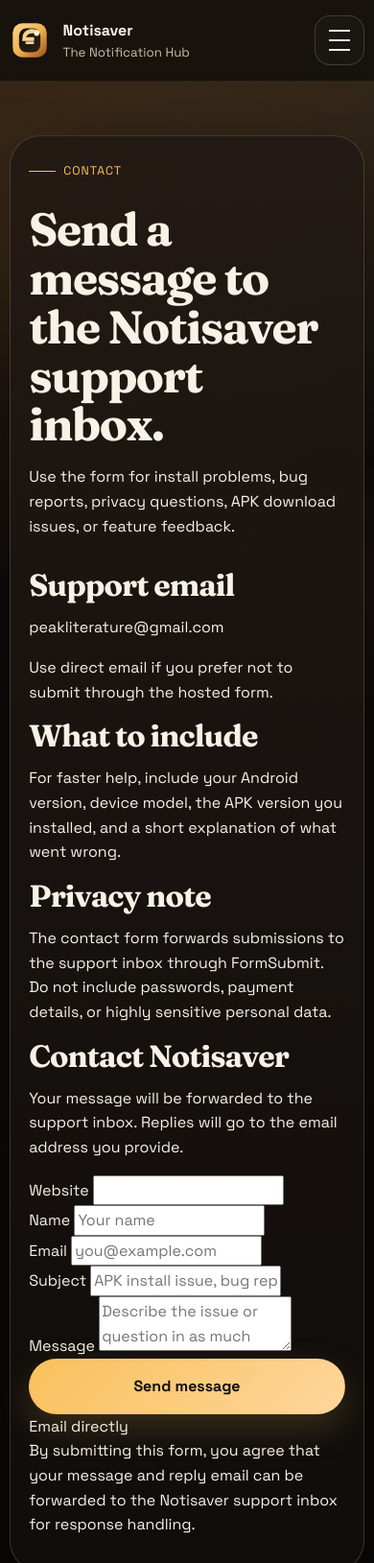
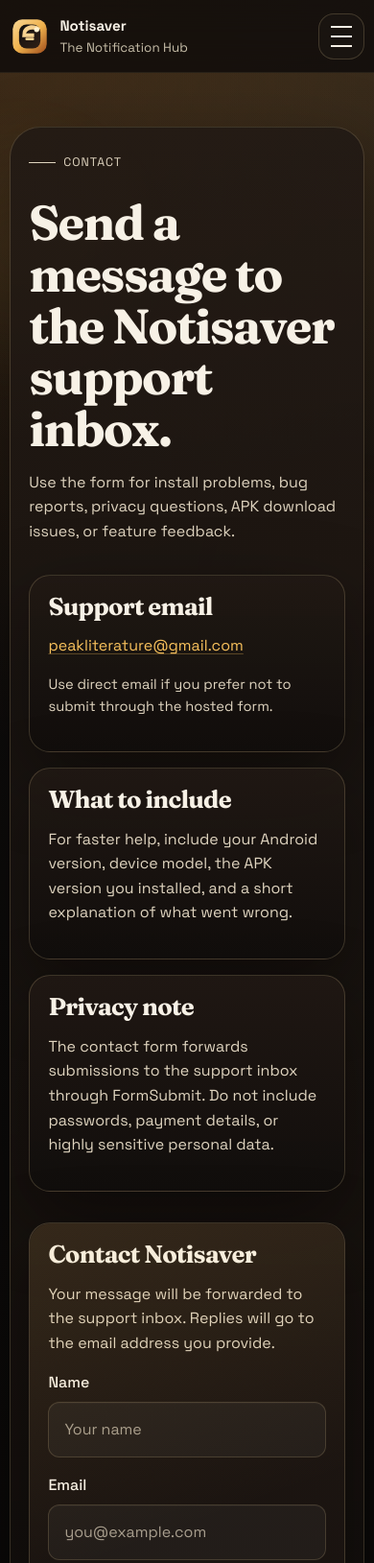
Before and after one commit to QuaziSahil/notisaver, a plain HTML site: page contact.html in a window 390 px wide. Shown: the top 1629 px of the page at 96% size. Drawn offline with Linux system fonts and the light colour scheme.

Commit message:
Improve mobile layout and contact form styling

```diff
--- a/assets/css/styles.css
+++ b/assets/css/styles.css
@@ -7,9 +7,12 @@
   --stroke-strong: rgba(255, 227, 166, 0.36);
   --text: #f7f1e6;
   --muted: #c7bea9;
+  --muted-strong: #dfd4bf;
   --accent: #f8c15c;
   --accent-deep: #ff9d37;
   --accent-soft: rgba(248, 193, 92, 0.16);
+  --input-bg: rgba(255, 255, 255, 0.04);
+  --input-bg-focus: rgba(255, 255, 255, 0.06);
   --success: #89c7a5;
   --shadow: 0 28px 80px rgba(0, 0, 0, 0.38);
   --radius-xl: 32px;
@@ -32,6 +35,7 @@
 body {
   margin: 0;
   min-width: 320px;
+  overflow-x: hidden;
   font-family: "Space Grotesk", sans-serif;
   color: var(--text);
   background:
@@ -70,6 +74,7 @@
 img {
   display: block;
   max-width: 100%;
+  height: auto;
 }
 
 a {
@@ -92,6 +97,12 @@
 textarea,
 select {
   font: inherit;
+  color: inherit;
+}
+
+textarea {
+  min-height: 168px;
+  resize: vertical;
 }
 
 .site-shell {
@@ -100,7 +111,7 @@
 }
 
 .container {
-  width: min(var(--container), calc(100% - 2rem));
+  width: min(var(--container), calc(100% - 2.5rem));
   margin: 0 auto;
 }
 
@@ -117,15 +128,17 @@
   top: 0;
   z-index: 20;
   backdrop-filter: blur(20px);
-  background: rgba(12, 10, 9, 0.72);
+  background: rgba(12, 10, 9, 0.78);
   border-bottom: 1px solid rgba(255, 227, 166, 0.08);
 }
 
 .nav-wrap {
+  position: relative;
   display: flex;
   align-items: center;
   justify-content: space-between;
   gap: 1rem;
+  min-height: 76px;
   padding: 1rem 0;
 }
 
@@ -133,6 +146,11 @@
   display: inline-flex;
   align-items: center;
   gap: 0.85rem;
+  min-width: 0;
+}
+
+.brand span {
+  min-width: 0;
 }
 
 .brand strong,
@@ -150,13 +168,16 @@
 .site-nav {
   display: flex;
   align-items: center;
-  gap: 1rem;
+  flex-wrap: wrap;
+  justify-content: flex-end;
+  gap: 0.4rem;
 }
 
 .site-nav a {
   color: var(--muted);
-  padding: 0.45rem 0.75rem;
+  padding: 0.5rem 0.85rem;
   border-radius: 999px;
+  font-weight: 500;
   transition: color 160ms ease, background-color 160ms ease;
 }
 
@@ -214,11 +235,33 @@
 
 .hero-grid,
 .cta-grid,
-.footer-grid {
+.footer-grid,
+.carousel-slide,
+.contact-layout,
+.contact-panel {
   display: grid;
-  grid-template-columns: 1.05fr 0.95fr;
   gap: 2rem;
   align-items: center;
+}
+
+.hero-grid,
+.cta-grid,
+.footer-grid {
+  grid-template-columns: 1.05fr 0.95fr;
+}
+
+.carousel-slide {
+  grid-template-columns: 1fr 0.88fr;
+  gap: 1.5rem;
+}
+
+.contact-layout {
+  grid-template-columns: minmax(0, 0.92fr) minmax(0, 1.08fr);
+  align-items: start;
+}
+
+.contact-panel {
+  grid-template-columns: minmax(0, 1fr) minmax(260px, 0.82fr);
 }
 
 .hero {
@@ -266,6 +309,11 @@
   font-size: clamp(2rem, 4vw, 3.5rem);
 }
 
+h3 {
+  margin-bottom: 0.8rem;
+  font-size: clamp(1.35rem, 2vw, 1.85rem);
+}
+
 .lede,
 .section-heading p,
 .slide-copy p,
@@ -277,8 +325,20 @@
 .legal-section p,
 .support-card li,
 .contact-panel p,
-.footer-meta p {
-  color: var(--muted);
+.footer-meta p,
+.page-hero p,
+.info-card p,
+.support-callout p,
+.contact-method-card p,
+.contact-form p,
+.form-note,
+.tiny-note {
+  color: var(--muted-strong);
+}
+
+.hero-copy .lede {
+  max-width: 60ch;
+  font-size: clamp(1.05rem, 1.6vw, 1.18rem);
 }
 
 .hero-actions {
@@ -288,20 +348,24 @@
   margin: 1.8rem 0 2rem;
 }
 
-.button {
+.button,
+.link-button {
   display: inline-flex;
   align-items: center;
   justify-content: center;
-  min-height: 52px;
+  min-height: 54px;
   padding: 0.95rem 1.4rem;
   border: 1px solid transparent;
   border-radius: 999px;
   font-weight: 700;
-  transition: transform 160ms ease, border-color 160ms ease, background-color 160ms ease;
+  line-height: 1.1;
+  transition: transform 160ms ease, border-color 160ms ease, background-color 160ms ease, color 160ms ease;
 }
 
 .button:hover,
-.button:focus-visible {
+.button:focus-visible,
+.link-button:hover,
+.link-button:focus-visible {
   transform: translateY(-2px);
 }
 
@@ -314,6 +378,12 @@
 .button-secondary {
   border-color: var(--stroke);
   background: rgba(255, 255, 255, 0.03);
+}
+
+.link-button {
+  color: var(--muted-strong);
+  border-color: var(--stroke);
+  background: rgba(255, 255, 255, 0.02);
 }
 
 .metric-row,
@@ -337,7 +407,11 @@
 .support-card,
 .qr-card,
 .legal-shell,
-.contact-panel {
+.contact-panel,
+.info-card,
+.contact-method-card,
+.contact-form,
+.support-callout {
   border: 1px solid var(--stroke);
   background: linear-gradient(180deg, rgba(33, 25, 20, 0.88), rgba(17, 14, 12, 0.92));
   box-shadow: var(--shadow);
@@ -394,8 +468,21 @@
   padding: 1rem 0 0;
 }
 
+.status-grid,
+.feature-grid,
+.review-grid,
+.steps-grid,
+.pricing-grid,
+.support-grid,
+.legal-intro-grid,
+.contact-methods,
+.form-grid,
+.faq-list {
+  display: grid;
+  gap: 1.25rem;
+}
+
 .status-grid {
-  display: grid;
   grid-template-columns: repeat(4, minmax(0, 1fr));
   gap: 1rem;
 }
@@ -426,35 +513,48 @@
 .feature-grid,
 .review-grid,
 .steps-grid {
-  display: grid;
-  gap: 1.25rem;
-}
-
-.feature-grid {
   grid-template-columns: repeat(3, minmax(0, 1fr));
 }
 
-.review-grid {
-  grid-template-columns: repeat(3, minmax(0, 1fr));
+.pricing-grid,
+.support-grid {
+  grid-template-columns: repeat(2, minmax(0, 1fr));
 }
 
-.steps-grid {
+.legal-intro-grid {
   grid-template-columns: repeat(3, minmax(0, 1fr));
+  margin-bottom: 2rem;
+}
+
+.contact-methods {
+  gap: 1rem;
+}
+
+.form-grid {
+  grid-template-columns: repeat(2, minmax(0, 1fr));
+  gap: 1rem;
 }
 
 .feature-card,
 .review-card,
 .step-card,
 .pricing-card,
-.support-card {
+.support-card,
+.info-card,
+.contact-method-card,
+.contact-form,
+.support-callout {
   position: relative;
-  padding: 1.4rem;
+  padding: 1.5rem;
   border-radius: var(--radius-lg);
 }
 
 .feature-card::before,
 .pricing-card-featured::before,
-.step-card::before {
+.step-card::before,
+.info-card::before,
+.contact-form::before,
+.support-callout::before {
   content: "";
   position: absolute;
   inset: 0;
@@ -491,13 +591,6 @@
   padding: 1.5rem;
 }
 
-.carousel-slide {
-  display: grid;
-  grid-template-columns: 1fr 0.88fr;
-  gap: 1.5rem;
-  align-items: center;
-}
-
 .slide-visual {
   padding: 1rem;
   border: 1px solid var(--stroke);
@@ -508,18 +601,18 @@
 
 .slide-visual img {
   width: min(100%, 360px);
-  height: auto;
   margin: 0 auto;
   border-radius: 24px;
 }
 
 .slide-copy h3 {
-  font-size: 1.9rem;
+  font-size: clamp(1.6rem, 2.4vw, 2rem);
 }
 
 .carousel-controls {
   display: flex;
   justify-content: center;
+  flex-wrap: wrap;
   gap: 0.7rem;
   padding: 0 1.5rem 1.5rem;
 }
@@ -536,13 +629,6 @@
 .dot-button.is-active {
   background: var(--accent);
   box-shadow: 0 0 0 6px rgba(248, 193, 92, 0.14);
-}
-
-.pricing-grid,
-.support-grid {
-  display: grid;
-  grid-template-columns: repeat(2, minmax(0, 1fr));
-  gap: 1.25rem;
 }
 
 .plan-name {
@@ -569,7 +655,7 @@
   position: relative;
   padding-left: 1.2rem;
   margin-bottom: 0.75rem;
-  color: var(--muted);
+  color: var(--muted-strong);
 }
 
 .plan-list li::before,
@@ -589,7 +675,6 @@
 }
 
 .faq-list {
-  display: grid;
   gap: 1rem;
 }
 
@@ -648,6 +733,10 @@
   border-top: 1px solid rgba(255, 227, 166, 0.08);
 }
 
+.footer-grid {
+  align-items: center;
+}
+
 .footer-links {
   display: flex;
   flex-wrap: wrap;
@@ -682,8 +771,17 @@
   text-align: center;
 }
 
+.centered-shell h1 {
+  margin-left: auto;
+  margin-right: auto;
+}
+
 .page-hero {
   margin-bottom: 2rem;
+}
+
+.page-hero h1 {
+  max-width: 14ch;
 }
 
 .legal-section + .legal-section {
@@ -692,17 +790,118 @@
   border-top: 1px solid rgba(255, 227, 166, 0.08);
 }
 
+.legal-section h2 {
+  font-size: clamp(1.5rem, 2.4vw, 2rem);
+}
+
+.info-card h2,
+.contact-method-card h2,
+.contact-form h2,
+.support-callout h2 {
+  font-size: clamp(1.6rem, 2.4vw, 2.2rem);
+}
+
+.inline-link,
+.legal-shell a:not(.button):not(.link-button) {
+  color: var(--accent);
+  text-decoration: underline;
+  text-decoration-color: rgba(248, 193, 92, 0.3);
+  text-underline-offset: 0.18em;
+}
+
 .contact-panel {
-  display: grid;
-  grid-template-columns: 1fr 0.85fr;
   gap: 1.5rem;
   margin-top: 2rem;
-  padding: 1.5rem;
+  padding: 1.6rem;
   border-radius: var(--radius-lg);
 }
 
-.contact-meta a {
+.contact-meta {
+  display: grid;
+  gap: 0.9rem;
+  align-content: center;
+  justify-items: start;
+}
+
+.contact-meta p {
+  margin-bottom: 0;
+}
+
+.contact-meta a:not(.button) {
   color: var(--accent);
+}
+
+.contact-method-card {
+  padding: 1.35rem;
+}
+
+.contact-form {
+  overflow: hidden;
+}
+
+.form-honeypot {
+  position: absolute;
+  left: -9999px;
+  opacity: 0;
+  pointer-events: none;
+}
+
+.form-field {
+  display: flex;
+  flex-direction: column;
+  gap: 0.45rem;
+}
+
+.field-span {
+  grid-column: 1 / -1;
+}
+
+.form-field label {
+  color: var(--text);
+  font-weight: 500;
+}
+
+.form-field input,
+.form-field textarea {
+  width: 100%;
+  padding: 0.95rem 1rem;
+  border: 1px solid rgba(255, 227, 166, 0.16);
+  border-radius: var(--radius-sm);
+  background: var(--input-bg);
+  box-shadow: inset 0 1px 0 rgba(255, 255, 255, 0.03);
+}
+
+.form-field input::placeholder,
+.form-field textarea::placeholder {
+  color: rgba(223, 212, 191, 0.7);
+}
+
+.form-field input:focus,
+.form-field textarea:focus {
+  border-color: rgba(248, 193, 92, 0.6);
+  background: var(--input-bg-focus);
+  outline: none;
+}
+
+.form-actions {
+  display: flex;
+  flex-wrap: wrap;
+  align-items: center;
+  gap: 0.9rem;
+  margin-top: 1.5rem;
+}
+
+.form-note {
+  margin-bottom: 0;
+  font-size: 0.94rem;
+}
+
+.tiny-note {
+  font-size: 0.92rem;
+}
+
+.support-callout {
+  margin-top: 2rem;
 }
 
 :focus-visible {
@@ -748,20 +947,25 @@
   .cta-grid,
   .footer-grid,
   .carousel-slide,
+  .contact-layout,
   .contact-panel {
     grid-template-columns: 1fr;
   }
 
   .feature-grid,
-  .review-grid {
+  .review-grid,
+  .legal-intro-grid {
     grid-template-columns: repeat(2, minmax(0, 1fr));
   }
 
   .steps-grid,
-  .status-grid,
   .pricing-grid,
   .support-grid {
     grid-template-columns: 1fr;
+  }
+
+  .status-grid {
+    grid-template-columns: repeat(2, minmax(0, 1fr));
   }
 
   .footer-links,
@@ -780,8 +984,8 @@
   .js-enabled .site-nav {
     position: absolute;
     top: calc(100% + 0.75rem);
-    left: 1rem;
-    right: 1rem;
+    left: 0;
+    right: 0;
     display: none;
     flex-direction: column;
     align-items: stretch;
@@ -797,7 +1001,7 @@
   }
 
   .site-nav a {
-    padding: 0.8rem 0.9rem;
+    padding: 0.85rem 0.95rem;
   }
 
   .device-stack {
@@ -807,7 +1011,9 @@
   .metric-row,
   .feature-grid,
   .review-grid,
-  .steps-grid {
+  .steps-grid,
+  .form-grid,
+  .legal-intro-grid {
     grid-template-columns: 1fr;
   }
 }
@@ -818,22 +1024,38 @@
   }
 
   .section {
-    padding: 4rem 0;
+    padding: 3.75rem 0;
   }
 
   .hero {
     padding-top: 2.5rem;
   }
 
+  h1 {
+    font-size: clamp(2.55rem, 13vw, 4.2rem);
+  }
+
+  h2 {
+    font-size: clamp(1.8rem, 8vw, 2.55rem);
+  }
+
   .hero-actions,
+  .form-actions,
   .footer-links,
   .footer-meta {
     flex-direction: column;
     align-items: stretch;
   }
 
-  .button {
+  .button,
+  .link-button {
     width: 100%;
+  }
+
+  .status-grid,
+  .pricing-grid,
+  .support-grid {
+    grid-template-columns: 1fr;
   }
 
   .device-stack {
@@ -845,14 +1067,69 @@
     width: min(84%, 360px);
   }
 
+  .carousel-stage {
+    padding: 1.15rem;
+  }
+
+  .carousel-controls {
+    padding: 0 1.15rem 1.15rem;
+  }
+
   .legal-shell,
   .feature-card,
   .pricing-card,
   .review-card,
   .step-card,
   .support-card,
-  .qr-card {
+  .qr-card,
+  .info-card,
+  .contact-method-card,
+  .contact-form,
+  .support-callout,
+  .contact-panel {
     padding: 1.2rem;
+  }
+}
+
+@media (max-width: 520px) {
+  .nav-wrap {
+    min-height: 68px;
+    padding: 0.85rem 0;
+  }
+
+  .brand {
+    gap: 0.65rem;
+  }
+
+  .brand strong,
+  .brand-footer strong {
+    font-size: 0.95rem;
+  }
+
+  .brand small,
+  .brand-footer small {
+    font-size: 0.84rem;
+  }
+
+  .nav-toggle {
+    width: 48px;
+    height: 48px;
+  }
+
+  .metric-row li {
+    padding: 0.9rem;
+  }
+
+  .device-stack {
+    min-height: 360px;
+  }
+
+  .device-card-top {
+    width: min(48%, 170px);
+  }
+
+  .device-card-bottom {
+    width: min(46%, 180px);
   }
 }
 
--- a/contact.html
+++ b/contact.html
@@ -74,7 +74,7 @@
             <input type="hidden" name="_subject" value="New Notisaver contact request">
             <input type="hidden" name="_template" value="table">
             <input type="hidden" name="_autoresponse" value="Thanks for contacting Notisaver. Your message has been received. If a reply is needed, the support inbox will respond to the email address you submitted.">
-            <input type="hidden" name="_next" value="https://notisaver.pages.dev/contact-success">
+            <input type="hidden" name="_next" value="contact-success.html">
             <input type="hidden" name="_captcha" value="true">
 
             <div class="form-honeypot" aria-hidden="true">
```
